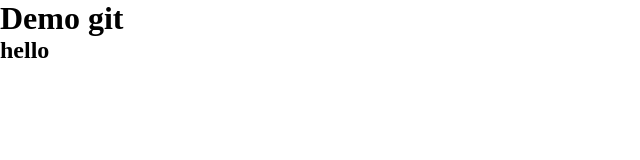
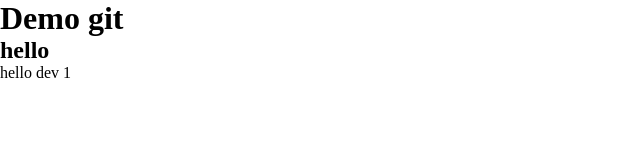
Before and after one commit to TrongTinnn/BC65-CapstoneBS, a plain HTML site: page index.html in a window 1280 px wide. Shown: the full height of the page, 0-640 px from the left. Drawn offline with Linux system fonts and the light colour scheme.

Commit message:
hello dev1 in index.html

```diff
--- a/index.html
+++ b/index.html
@@ -9,5 +9,7 @@
   <body>
     <h1>Demo git</h1>
     <h2>hello</h2>
+
+    <div>hello dev 1</div>
   </body>
 </html>
```
